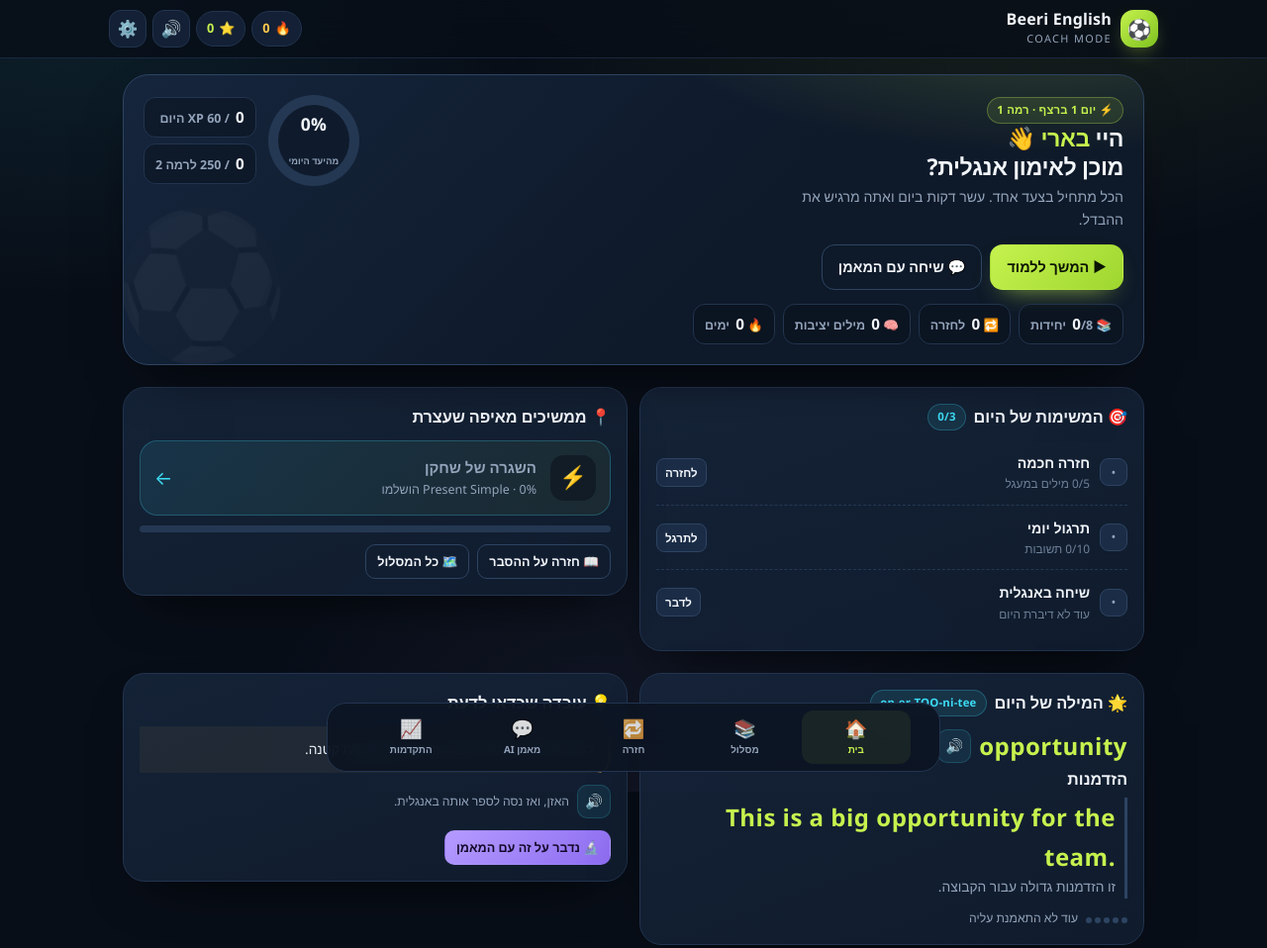
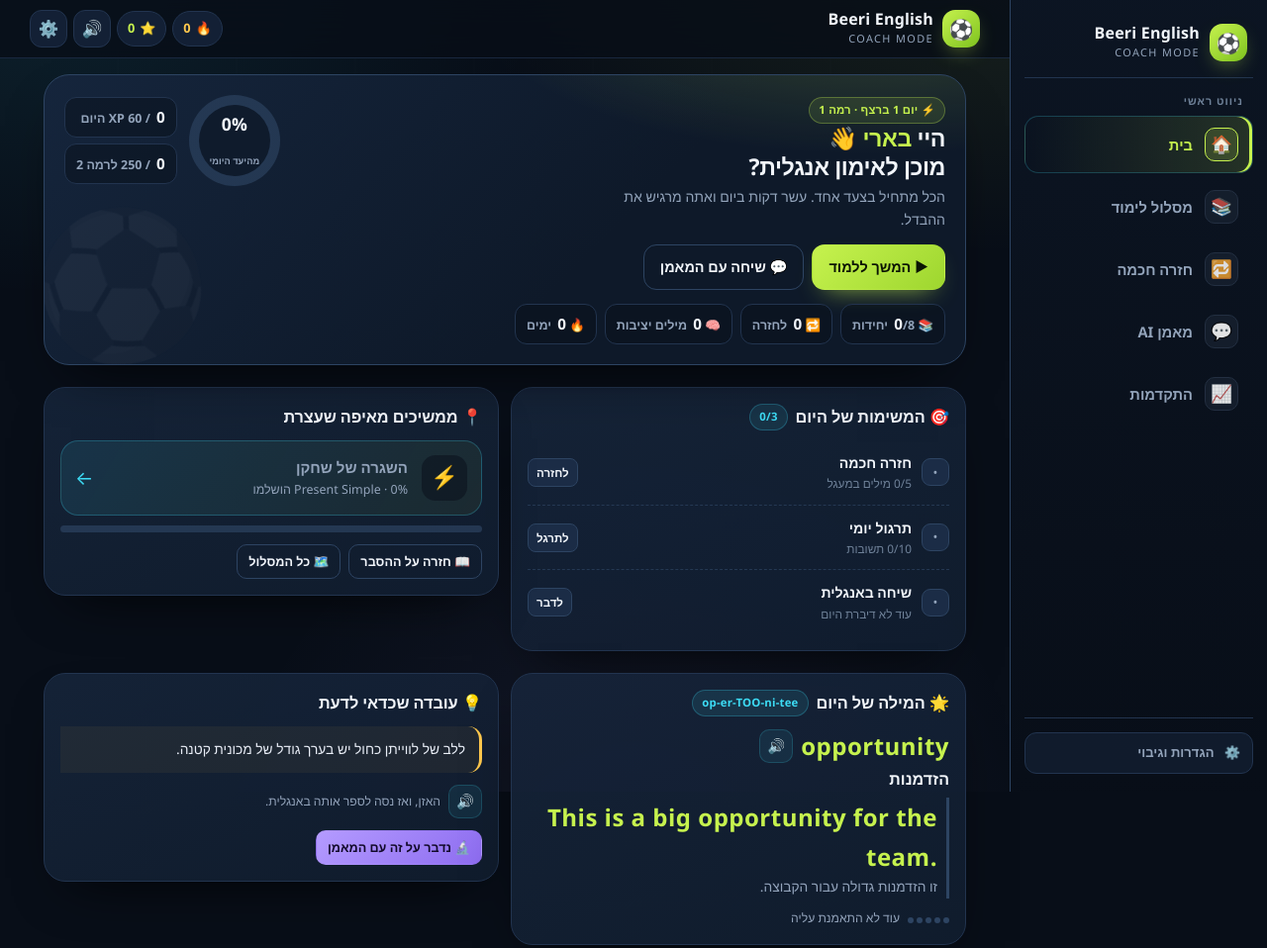
Before and after one commit to avivashke/Beeri-Ai, a plain HTML site: page index.html in a window 1280 px wide. Shown: the top 958 px of the page at 99% size. Drawn offline with Linux system fonts and the light colour scheme.

Commit message:
index.html

```diff
--- a/index.html
+++ b/index.html
@@ -27,7 +27,7 @@ html{scroll-behavior:smooth}
 body{
   background:var(--bg); color:var(--tx); min-height:100vh; line-height:1.65;
   font-family:"Rubik","Segoe UI",system-ui,-apple-system,"Helvetica Neue",Arial,sans-serif;
-  font-size:calc(16px * var(--fs)); padding-bottom:calc(94px + var(--safe-b));
+  font-size:calc(16px * var(--fs)); padding-bottom:calc(24px + var(--safe-b));
   overflow-x:hidden;
 }
 body::before{
@@ -455,7 +455,7 @@ a{color:var(--cyan)}
 
 /* ============ chat ============ */
 .chat-shell{
-  display:flex;flex-direction:column;height:calc(100dvh - 190px);min-height:420px;
+  display:flex;flex-direction:column;height:calc(100dvh - 138px);min-height:420px;
   background:rgba(10,19,33,.65);border:1px solid var(--line);border-radius:22px;overflow:hidden;
 }
 .chat-head{
@@ -614,7 +614,7 @@ a{color:var(--cyan)}
 .status.ok{background:rgba(74,222,128,.1);color:#b6f7cb;border:1px solid rgba(74,222,128,.3)}
 .status.bad{background:rgba(255,128,128,.1);color:#ffc4c4;border:1px solid rgba(255,128,128,.3)}
 #toast{
-  position:fixed;bottom:calc(98px + var(--safe-b));left:50%;transform:translate(-50%,20px);
+  position:fixed;bottom:calc(24px + var(--safe-b));left:50%;transform:translate(-50%,20px);
   z-index:200;background:#e9f7c8;color:#132004;padding:9px 17px;border-radius:99px;font-weight:800;
   font-size:.82rem;box-shadow:0 15px 35px -12px #000;opacity:0;pointer-events:none;transition:.28s;max-width:90vw;
   text-align:center;
@@ -628,25 +628,78 @@ a{color:var(--cyan)}
 }
 @keyframes xpup{from{opacity:0;transform:translateY(10px) scale(.8)}30%{opacity:1}to{opacity:0;transform:translateY(-45px) scale(1.1)}}
 
-/* ============ bottom nav ============ */
-.bottomnav{
-  position:fixed;bottom:0;left:0;right:0;z-index:70;padding:7px 10px calc(7px + var(--safe-b));
-  background:rgba(8,14,24,.92);backdrop-filter:blur(20px);border-top:1px solid var(--line);
-}
-.bottomnav-in{max-width:560px;margin:0 auto;display:grid;grid-template-columns:repeat(5,1fr);gap:2px}
+/* ============ professional side navigation ============ */
+.menu-toggle{
+  width:38px;height:38px;border-radius:12px;display:grid;place-items:center;font-size:1.2rem;
+  background:rgba(22,36,58,.85);border:1px solid var(--line);flex:none;transition:.15s;color:var(--tx);
+}
+.menu-toggle:hover{background:var(--card3);border-color:var(--cyan)}
+.sidenav-backdrop{
+  position:fixed;inset:0;z-index:85;background:rgba(4,8,14,.68);backdrop-filter:blur(5px);
+  opacity:0;pointer-events:none;transition:opacity .25s ease;
+}
+.sidenav-backdrop.open{opacity:1;pointer-events:auto}
+.sidenav{
+  position:fixed;top:0;right:0;bottom:0;width:270px;z-index:90;
+  background:linear-gradient(180deg,rgba(12,21,35,.98),rgba(8,14,24,.99));
+  backdrop-filter:blur(22px);border-left:1px solid var(--line2);
+  display:flex;flex-direction:column;padding:18px 14px calc(18px + var(--safe-b));
+  box-shadow:-18px 0 48px -15px rgba(0,0,0,.85);
+  transform:translateX(102%);transition:transform .28s cubic-bezier(.22,1,.36,1);
+}
+.sidenav.open{transform:translateX(0)}
+.sidenav-head{
+  display:flex;align-items:center;gap:10px;padding:6px 6px 16px;
+  border-bottom:1px solid var(--line);margin-bottom:14px;
+}
+.sidenav-close{
+  margin-inline-start:auto;width:32px;height:32px;border-radius:10px;
+  background:var(--card2);border:1px solid var(--line);display:grid;place-items:center;
+  font-size:.95rem;color:var(--mu);transition:.15s;
+}
+.sidenav-close:hover{color:var(--tx);background:var(--card3)}
+.sidenav-label{
+  font-size:.68rem;font-weight:800;color:var(--mu2);letter-spacing:1px;
+  text-transform:uppercase;padding:0 10px;margin-bottom:6px;
+}
+.sidenav-in{display:flex;flex-direction:column;gap:5px;flex:1;overflow-y:auto}
 .navbtn{
-  display:flex;flex-direction:column;align-items:center;gap:2px;padding:7px 2px;border-radius:12px;
-  color:var(--mu);font-size:.62rem;font-weight:800;transition:.15s;position:relative;
-}
-.navbtn .ic{font-size:1.15rem;line-height:1.2;filter:grayscale(.4);opacity:.85}
-.navbtn.active{color:var(--lime);background:rgba(198,242,78,.07)}
-.navbtn.active .ic{filter:none;opacity:1}
+  display:flex;align-items:center;gap:12px;padding:11px 14px;border-radius:14px;
+  color:var(--mu);font-size:.92rem;font-weight:800;transition:.16s;position:relative;
+  text-align:right;width:100%;border:1px solid transparent;
+}
+.navbtn .ic{
+  width:34px;height:34px;border-radius:10px;display:grid;place-items:center;
+  background:rgba(22,36,58,.75);border:1px solid var(--line);
+  font-size:1.1rem;line-height:1;filter:grayscale(.3);opacity:.88;transition:.16s;flex:none;
+}
+.navbtn:hover{color:var(--tx);background:rgba(27,44,70,.6);border-color:rgba(45,68,98,.6)}
+.navbtn.active{
+  color:var(--lime);background:linear-gradient(90deg,transparent,rgba(198,242,78,.14));
+  border-color:rgba(61,220,245,.22);box-shadow:inset -3px 0 0 var(--lime);
+}
+.navbtn.active .ic{
+  filter:none;opacity:1;background:rgba(198,242,78,.14);border-color:var(--lime);
+}
 .navbtn .dot{
-  position:absolute;top:5px;inset-inline-end:calc(50% - 16px);width:7px;height:7px;border-radius:50%;
-  background:var(--red);border:1px solid var(--bg);
-}
-@media(min-width:900px){
-  .bottomnav{max-width:620px;margin:0 auto 12px;border:1px solid var(--line);border-radius:20px;bottom:8px;background:rgba(12,21,35,.94)}
+  margin-inline-start:auto;width:8px;height:8px;border-radius:50%;
+  background:var(--red);box-shadow:0 0 0 3px rgba(255,128,128,.2);
+}
+.sidenav-foot{
+  margin-top:auto;padding-top:14px;border-top:1px solid var(--line);
+  display:flex;flex-direction:column;gap:8px;
+}
+.sidenav-foot-btn{
+  display:flex;align-items:center;gap:10px;padding:9px 12px;border-radius:12px;
+  background:rgba(22,36,58,.6);border:1px solid var(--line);font-size:.82rem;
+  font-weight:700;color:var(--mu);transition:.15s;width:100%;
+}
+.sidenav-foot-btn:hover{color:var(--tx);background:var(--card3)}
+@media(min-width:1024px){
+  body{padding-right:260px}
+  .sidenav{transform:translateX(0);width:260px;box-shadow:none;z-index:65}
+  .sidenav-backdrop,.menu-toggle,.sidenav-close{display:none!important}
+  .topbar-in,.main{max-width:960px}
 }
 
 /* ============ exam ============ */
@@ -676,6 +729,7 @@ a{color:var(--cyan)}
 <div id="app">
   <header class="topbar">
     <div class="topbar-in">
+      <button class="menu-toggle" data-act="toggle-nav" title="תפריט ניווט" aria-label="פתיחת תפריט">☰</button>
       <div class="brand">
         <div class="brand-mark">⚽</div>
         <div class="brand-txt"><b>Beeri English</b><span>COACH MODE</span></div>
@@ -689,15 +743,25 @@ a{color:var(--cyan)}
     </div>
   </header>
   <main id="main" class="main"></main>
-  <nav class="bottomnav" aria-label="ניווט ראשי">
-    <div class="bottomnav-in">
+  <div class="sidenav-backdrop" id="sidenav-backdrop" data-act="close-nav"></div>
+  <aside class="sidenav" id="sidenav" aria-label="ניווט ראשי">
+    <div class="sidenav-head">
+      <div class="brand-mark">⚽</div>
+      <div class="brand-txt"><b>Beeri English</b><span>COACH MODE</span></div>
+      <button class="sidenav-close" data-act="close-nav" aria-label="סגירת תפריט">✕</button>
+    </div>
+    <div class="sidenav-label">ניווט ראשי</div>
+    <nav class="sidenav-in">
       <button class="navbtn" data-nav="home"><span class="ic">🏠</span><span>בית</span></button>
-      <button class="navbtn" data-nav="learn"><span class="ic">📚</span><span>מסלול</span></button>
-      <button class="navbtn" data-nav="review"><span class="ic">🔁</span><span>חזרה</span><span class="dot hide" id="nav-dot-review"></span></button>
+      <button class="navbtn" data-nav="learn"><span class="ic">📚</span><span>מסלול לימוד</span></button>
+      <button class="navbtn" data-nav="review"><span class="ic">🔁</span><span>חזרה חכמה</span><span class="dot hide" id="nav-dot-review"></span></button>
       <button class="navbtn" data-nav="chat"><span class="ic">💬</span><span>מאמן AI</span></button>
       <button class="navbtn" data-nav="stats"><span class="ic">📈</span><span>התקדמות</span></button>
+    </nav>
+    <div class="sidenav-foot">
+      <button class="sidenav-foot-btn" data-act="settings"><span>⚙️</span><span>הגדרות וגיבוי</span></button>
     </div>
-  </nav>
+  </aside>
 </div>
 <div id="overlay" class="overlay" hidden></div>
 <div id="toast" role="status" aria-live="polite"></div>
@@ -1665,7 +1729,7 @@ function freshState(){
     xp:0, streak:0, lastDay:'', activeDays:{},
     daily:{date:todayKey(), xp:0, answers:0, reviews:0, chats:0},
     settings:{sound:true, ttsRate:.9, autoSpeak:false, showTr:true, fontScale:1, goal:60, correction:'balanced', level:'B1'},
-api:{mode:'proxy', key:'', model:'llama-3.3-70b-versatile', endpoint:'', proxy:'https://beerigroqai.avivashke95.workers.dev/'},
+    api:{mode:'proxy', key:'', model:'openai/gpt-oss-120b', endpoint:'', proxy:'https://beerigroqai.avivashke95.workers.dev/'},
     prog:{}, words:{}, rules:{}, unitPos:{}, seen:{intro:{},units:{}},
     stats:{answers:0, correct:0, streak:0, bestStreak:0, reviews:0, chats:0, speak:0, speakScore:0, bySkill:{vocab:{a:0,c:0},grammar:{a:0,c:0},listening:{a:0,c:0}}},
     badges:{}, exam:{last:null, best:0, attempts:0, active:null},
@@ -1695,10 +1759,10 @@ function loadState(){
       S.last = {...base.last, ...(data.last||{})};
     }
   }catch(e){ console.warn('load failed', e); }
+  S.api = {mode:'proxy', key:'', model:'openai/gpt-oss-120b', endpoint:'', proxy:'https://beerigroqai.avivashke95.workers.dev/'};
   if(S.daily.date !== todayKey()) S.daily = {date:todayKey(), xp:0, answers:0, reviews:0, chats:0};
   if(S.review.lastDate !== todayKey()){ S.review.lastDate = todayKey(); S.review.doneToday = 0; }
-S.api = {mode:'proxy', key:'', model:'openai/gpt-oss-120b', endpoint:'', proxy:'https://beerigroqai.avivashke95.workers.dev/'};
-if(S.lastDay && S.lastDay !== todayKey() && S.lastDay !== dateKey(Date.now()-DAY)) S.streak = 0;
+  if(S.lastDay && S.lastDay !== todayKey() && S.lastDay !== dateKey(Date.now()-DAY)) S.streak = 0;
   applyFontScale();
 }
 function saveNow(){
@@ -2908,7 +2972,6 @@ function openSettings(){
     <div class="field"><label class="radio-opt"><input type="checkbox" id="set-autospeak" ${S.settings.autoSpeak?'checked':''}> <span><b>הקראה אוטומטית של תשובות המאמן</b><span>המאמן יקריא כל תשובה באנגלית</span></span></label></div>
     <div class="divider"></div>
 
-    <div class="divider"></div>
     <div class="row"><button class="btn primary" data-act="save-settings" style="flex:1">שמור הגדרות</button><button class="btn ghost" data-close>סגור</button></div>
     <div class="row" style="margin-top:10px"><button class="btn sm ghost" data-act="export">⬇️ ייצוא גיבוי</button><button class="btn sm ghost" data-act="import-file">⬆️ ייבוא</button><button class="btn sm ghost" data-act="backup-link">🔗 קישור המשך</button></div>
     <div class="row" style="margin-top:10px"><button class="btn sm danger" data-act="reset-all">🔄 איפוס כל ההתקדמות</button></div>`);
@@ -3010,6 +3073,17 @@ function openChatReport(){ if(typeof showChatReport==='function') showChatReport
 /* ================= router ================= */
 function parts(){ return location.hash.replace(/^#\/?/,'').split('/').filter(Boolean); }
 function go(hash){ if(!hash) return; closeModal(); if(location.hash===hash){ render(); } else location.hash=hash; }
+function toggleSideNav(){
+  const sn=$('#sidenav'), sb=$('#sidenav-backdrop');
+  if(!sn) return;
+  const isOpen=sn.classList.toggle('open');
+  if(sb) sb.classList.toggle('open',isOpen);
+}
+function closeSideNav(){
+  const sn=$('#sidenav'), sb=$('#sidenav-backdrop');
+  if(sn) sn.classList.remove('open');
+  if(sb) sb.classList.remove('open');
+}
 function updateNav(){
   const p=parts(), root=p[0]||'home';
   const map={home:'home',learn:'learn',unit:'learn',review:'review',drill:'review',exam:'review',speak:'review',chat:'chat',stats:'stats'};
@@ -3068,7 +3142,7 @@ function handleGlobalClick(e){
   const t=e.target.closest('[data-say]');
   if(t){ speak(t.dataset.say); return; }
   const nav=e.target.closest('[data-nav]');
-  if(nav){ go('#/'+nav.dataset.nav); return; }
+  if(nav){ closeSideNav(); go('#/'+nav.dataset.nav); return; }
   const g=e.target.closest('[data-go]');
   if(g){ const href=g.dataset.go; if(href.startsWith('http')) window.location.href=href; else go(href); return; }
   const cp=e.target.closest('[data-copy]');
@@ -3108,7 +3182,9 @@ function handleGlobalClick(e){
     case 'speak-self': { SPEAK.results.push(80); SPEAK.last={heard:'(אישור עצמי)',score:80}; S.stats.speak++; S.stats.speakScore+=80; addXP(4); nextSpeak(); break; }
     case 'start-exam': startExam(); break;
     case 'abort-exam': if(confirm('לצאת מהמבחן? ההתקדמות במבחן לא תישמר.')){ EXAM=null; S.exam.active=null; save(); EXAM_RESULT=null; go('#/learn'); } break;
-    case 'settings': openSettings(); break;
+    case 'toggle-nav': toggleSideNav(); break;
+    case 'close-nav': closeSideNav(); break;
+    case 'settings': closeSideNav(); openSettings(); break;
     case 'toggle-sound': S.settings.sound=!S.settings.sound; saveNow(); updateHeader(); toast(S.settings.sound?'🔊 צליל פעיל':'🔇 צליל כבוי'); break;
     case 'save-settings': readSettings(); break;
     case 'test-api': if(typeof testApiConnection==='function') testApiConnection(); break;
@@ -3192,7 +3268,7 @@ function chatGalleryHTML(){
     <div class="card" style="background:linear-gradient(135deg,rgba(198,242,78,.09),rgba(61,220,245,.05));border-color:rgba(198,242,78,.25)">
       <div class="row">
         <div class="avatar">🤖</div>
-    <div style="flex:1"><b style="font-size:.95rem">${aiModeLabel()}</b><div class="tiny muted">רמה ${S.settings.level}</div></div>
+        <div style="flex:1"><b style="font-size:.95rem">${aiModeLabel()}</b><div class="tiny muted">רמה ${S.settings.level}</div></div>
         <button class="btn xs ghost" data-act="settings">הגדרות</button>
       </div>
       ${canUseAI()?'':`<div class="row" style="margin-top:10px"><button class="btn sm primary" data-act="settings">🔌 חבר ZAI</button><span class="tiny muted">המאמן המקומי מלמד, אבל לא מבין כל משפט.</span></div>`}
```
